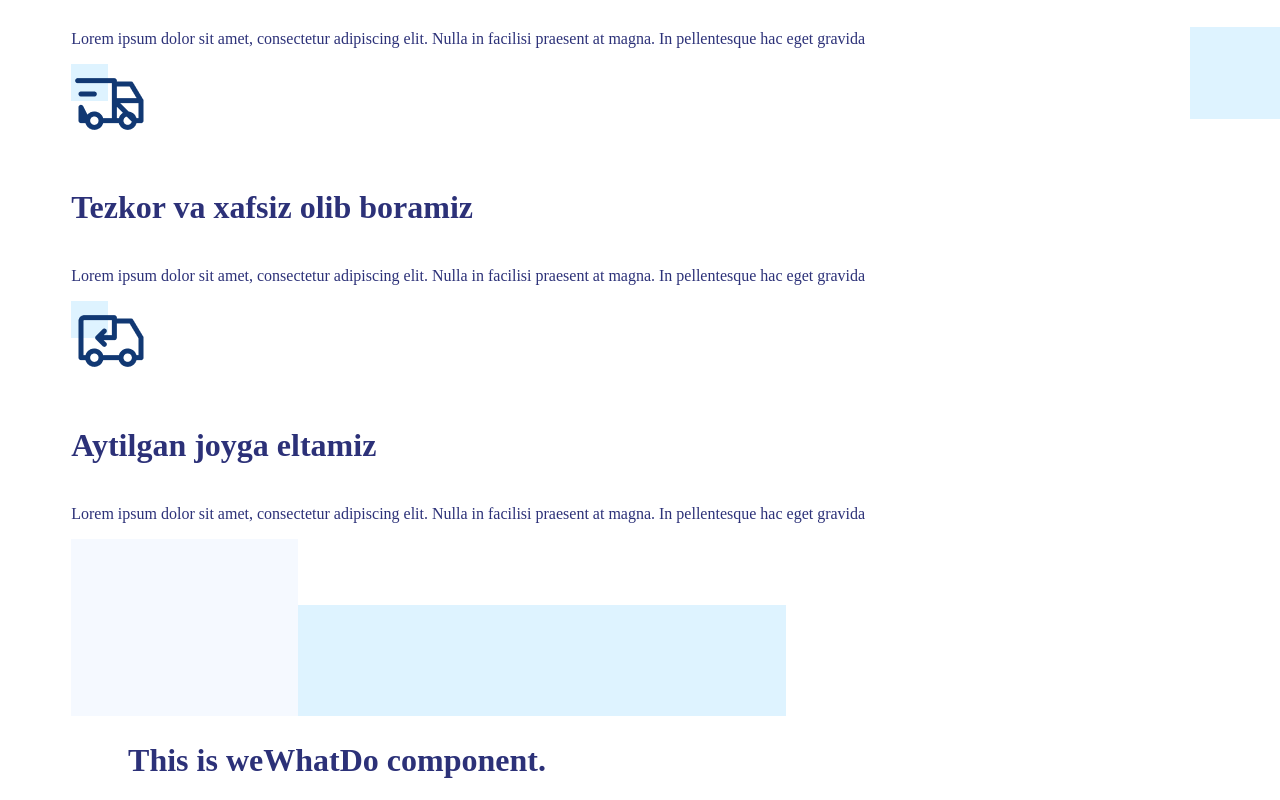
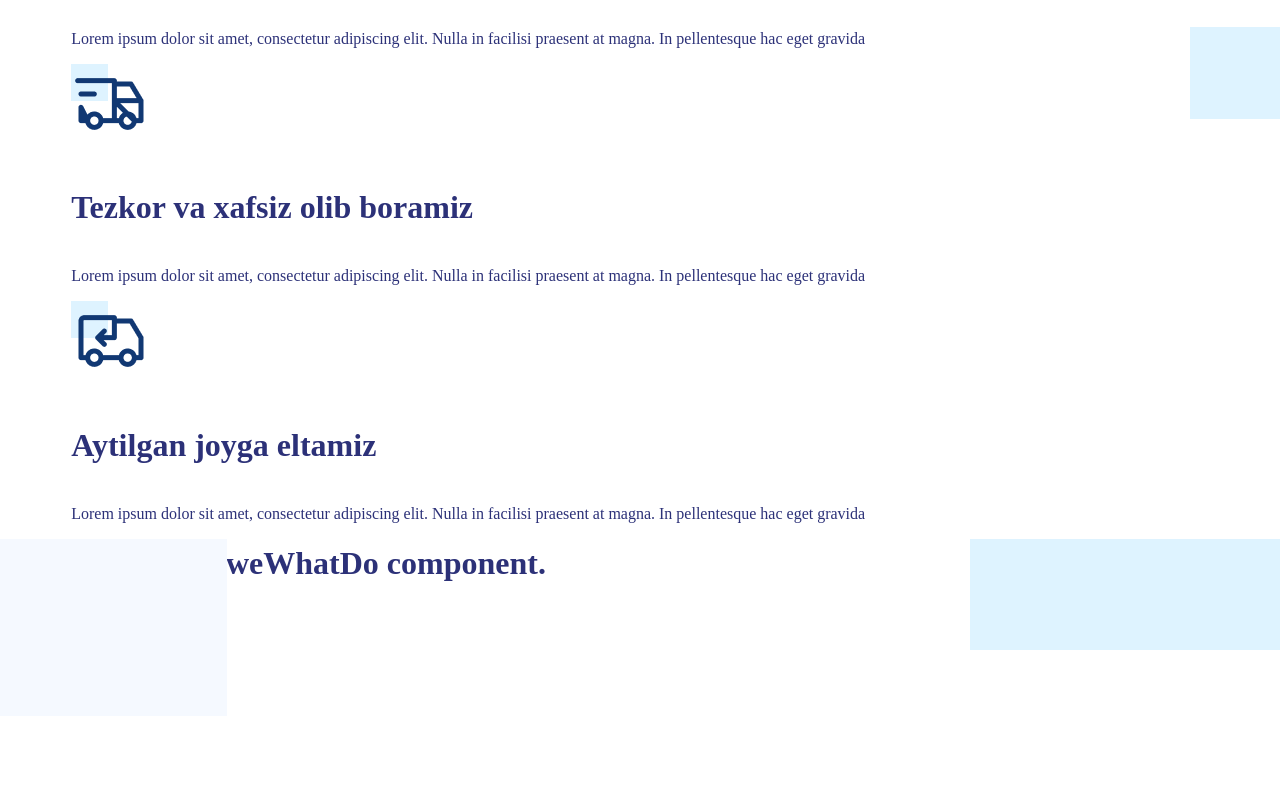
Before and after one commit to hakimov-dev/truck-service-landing, a Vue app: page / in a window 1280 px wide. Shown: the part 921-1721 px from the top of the page. After the commit the page ends 1637 px from the top, so only its background shows below. Built offline with nearby package versions, Linux system fonts and the light colour scheme; the HTML template or start-up script is replaced by a standard one.

Commit message:
Change position in images.

```diff
--- a/src/components/Content/components/weWhatDo.vue
+++ b/src/components/Content/components/weWhatDo.vue
@@ -14,5 +14,17 @@ export default {
 </script>
 
 <style scoped>
-
+   .cardsBottom1, .cardsBottom2, .cardsBottom3{
+    position: absolute;
+   }
+   .cardsBottom1, .cardsBottom2{
+       left: -0px;
+   }
+   .cardsBottom2{
+     top: 20%;
+     z-index: 11111;
+   }
+   .cardsBottom3{
+       right: -0px;
+   }
 </style>
```
